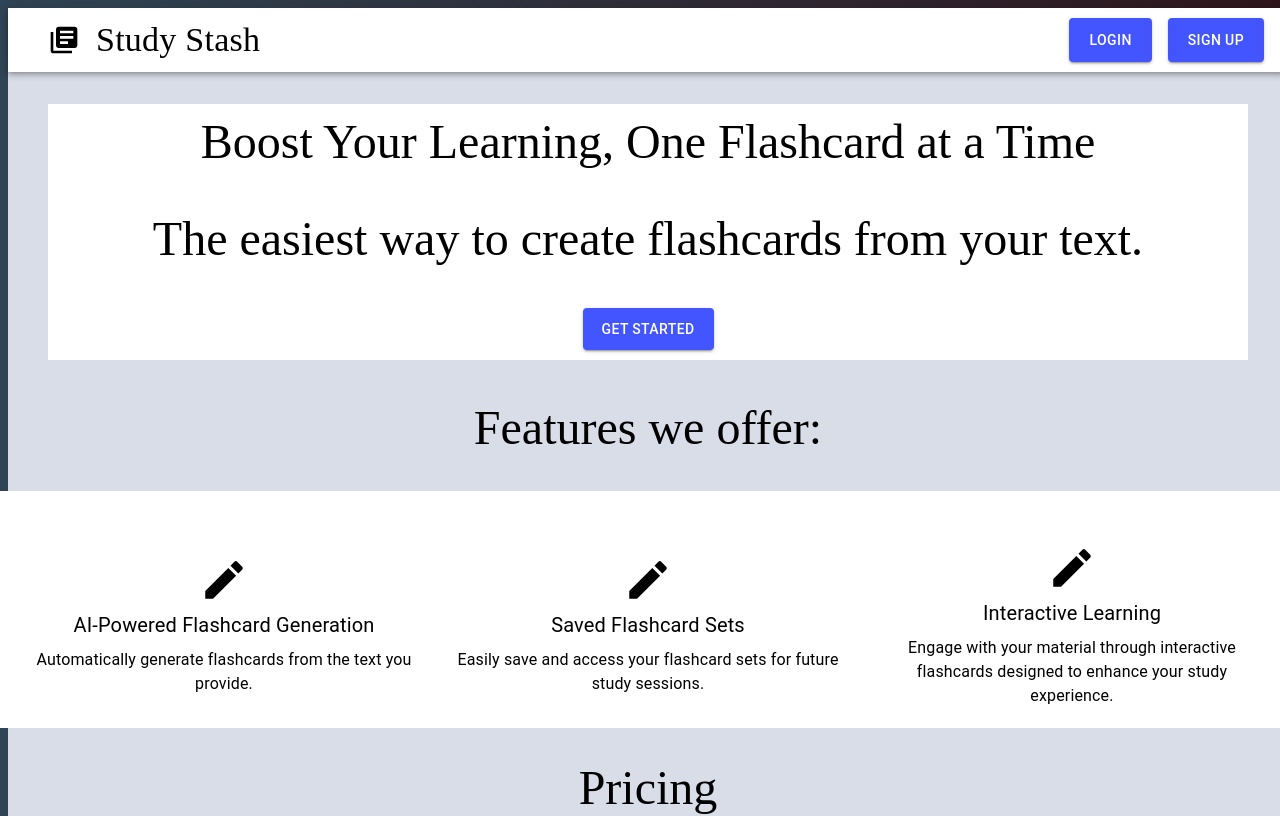
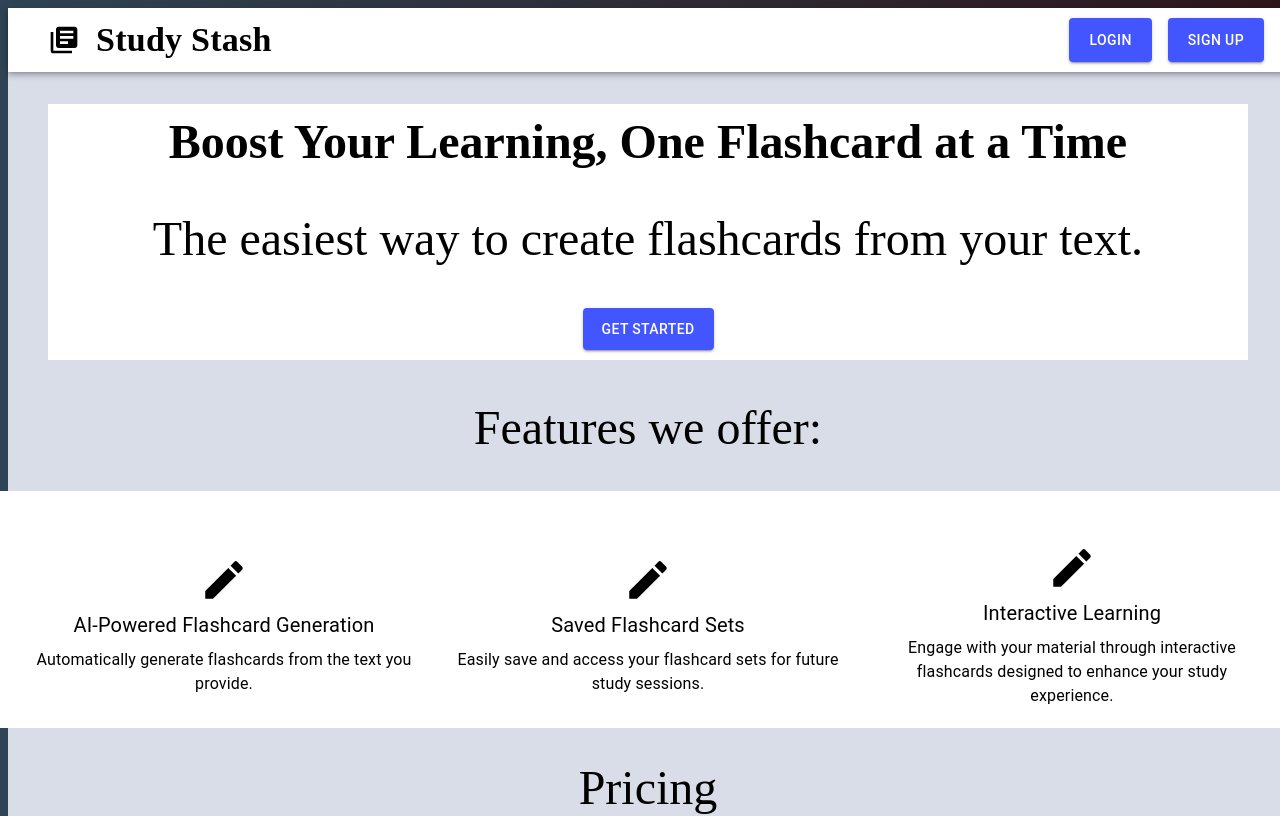
Before and after one commit to mahajan-codes/flashcard_saas, a Next.js app: page / in a window 1280 px wide. Shown: the top 816 px of the page. Built offline with nearby package versions, Linux system fonts and the light colour scheme; no server answers; a web font is replaced by a local one.

Commit message:
Update page.js
Improved UI.

```diff
--- a/app/page.js
+++ b/app/page.js
@@ -85,7 +85,7 @@ export default function Home() {
             sx={{
               flexGrow: 1,
               fontFamily: `'Mont Hairline', italic`,
-              fontWeight: "200",
+              fontWeight: "800",
             }}
           >
             Study Stash
@@ -180,7 +180,7 @@ export default function Home() {
         gutterBottom
         sx={{
           fontFamily: `'Mont Hairline', italic`,
-          fontWeight: "400",
+          fontWeight: "600",
           fontStyle: "normal",
           textShadow: "6px 6px 6px #0000",
           color: "black",
@@ -196,7 +196,7 @@ export default function Home() {
         gutterBottom
         sx={{
           fontFamily: `'Mont Hairline', italic`,
-          fontWeight: "400",
+          fontWeight: "500",
           fontStyle: "normal",
           textShadow: "6px 6px 6px #0000",
           color: "black",
```
